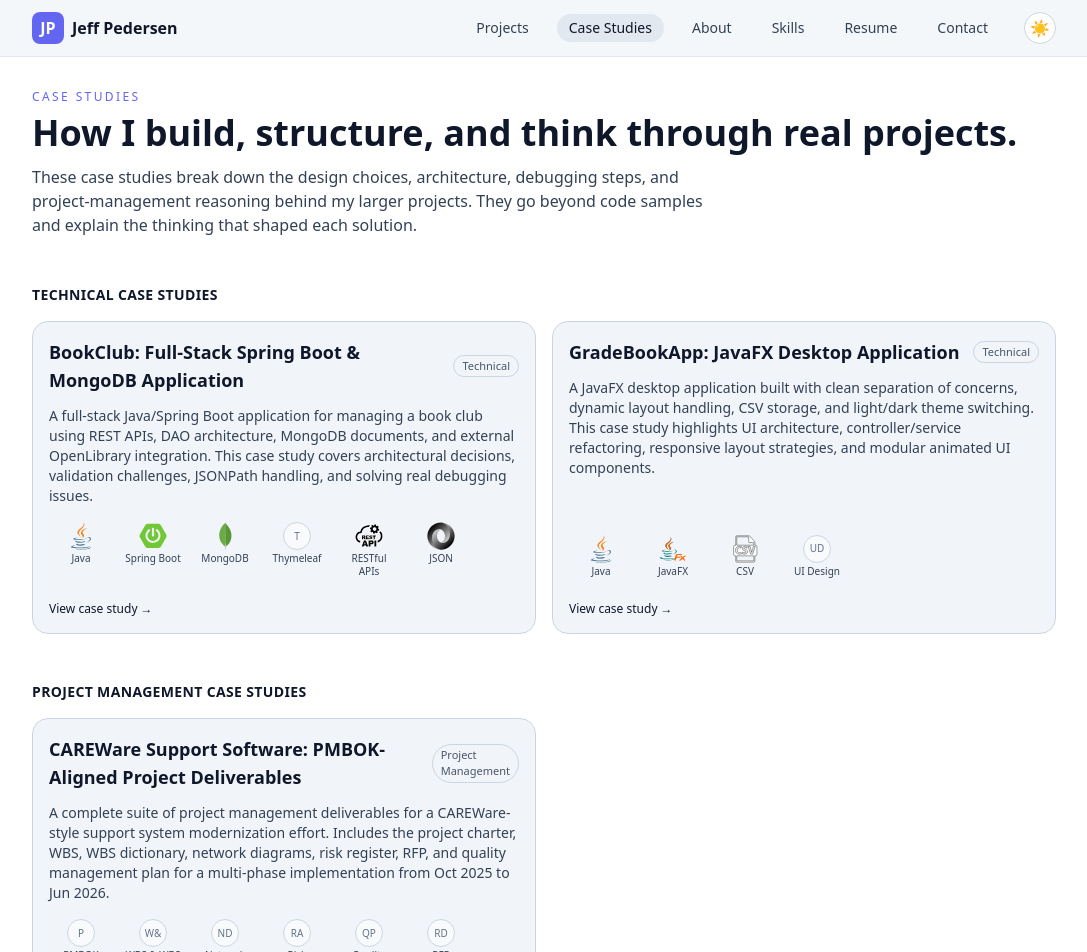
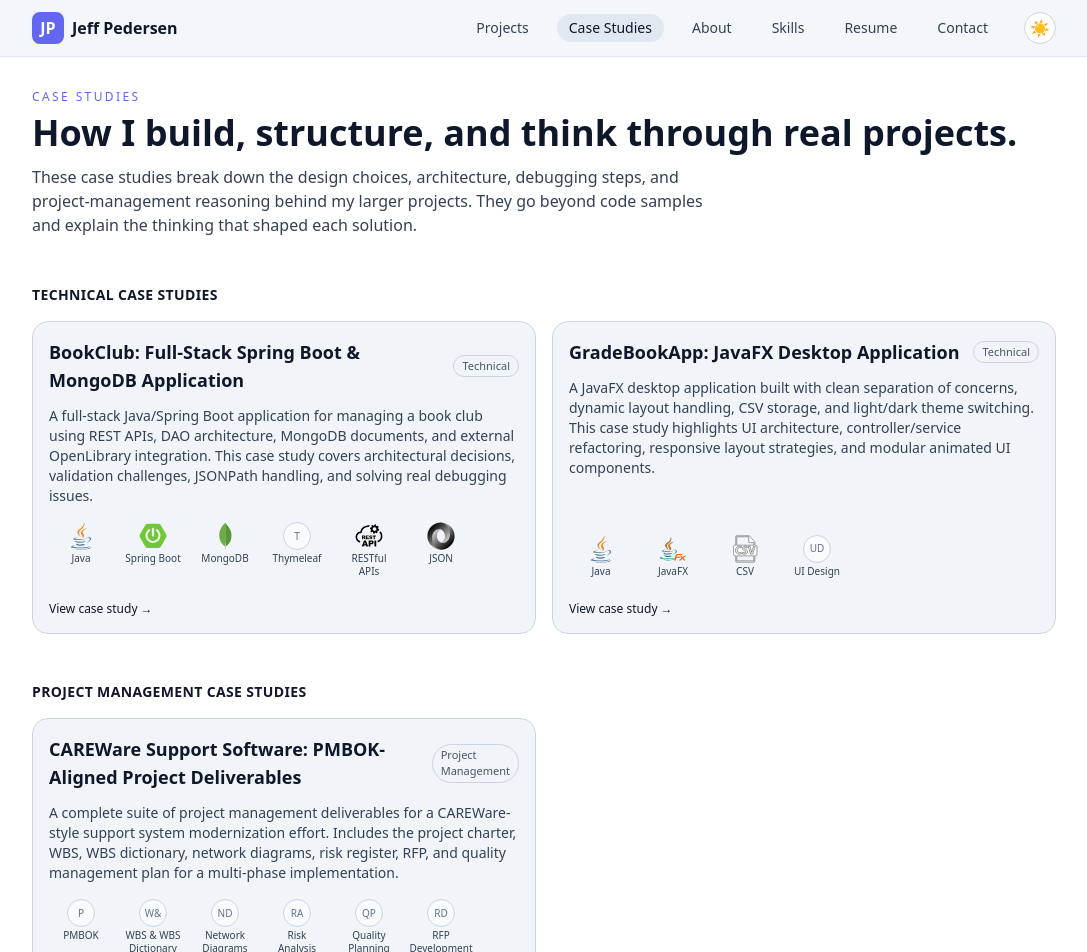
Before and after one commit to J-Pedersen/dev-portfolio, a React (Vite) app: page /case-studies in a window 1280 px wide. Shown: the top 952 px of the page, without its empty margins (96-1183 px from the left). Built offline with nearby package versions, Linux system fonts and the light colour scheme; the HTML template or start-up script is replaced by a standard one.

Commit message:
added border changes

```diff
--- a/src/components/ProjectCard.jsx
+++ b/src/components/ProjectCard.jsx
@@ -7,8 +7,9 @@ const ProjectCard = ({ project }) => (
     to={`/projects/${project.slug}`}
     className="
       group rounded-2xl p-4 flex flex-col gap-3 transition
-      border border-slate-300 bg-slate-100 hover:bg-slate-50 hover:border-brand-soft
+      border border-brand-800 bg-slate-100 hover:bg-slate-50 hover:border-brand-soft
       dark:border-slate-800 dark:bg-slate-900/60 dark:hover:bg-slate-900
+      border border-slate-300 dark:border-slate-800 hover:shadow-[0_4px_20px_rgba(99,102,241,0.15)]
     "
   >
     {/* Title row */}
--- a/src/data/caseStudies.js
+++ b/src/data/caseStudies.js
@@ -38,7 +38,7 @@ export const caseStudies = [
     categoryLabel: "Project Management",
     title: "CAREWare Support Software: PMBOK-Aligned Project Deliverables",
     summary:
-      "A complete suite of project management deliverables for a CAREWare-style support system modernization effort. Includes the project charter, WBS, WBS dictionary, network diagrams, risk register, RFP, and quality management plan for a multi-phase implementation from Oct 2025 to Jun 2026.",
+      "A complete suite of project management deliverables for a CAREWare-style support system modernization effort. Includes the project charter, WBS, WBS dictionary, network diagrams, risk register, RFP, and quality management plan for a multi-phase implementation.",
     techStack: [
       "PMBOK",
       "WBS & WBS Dictionary",
```
